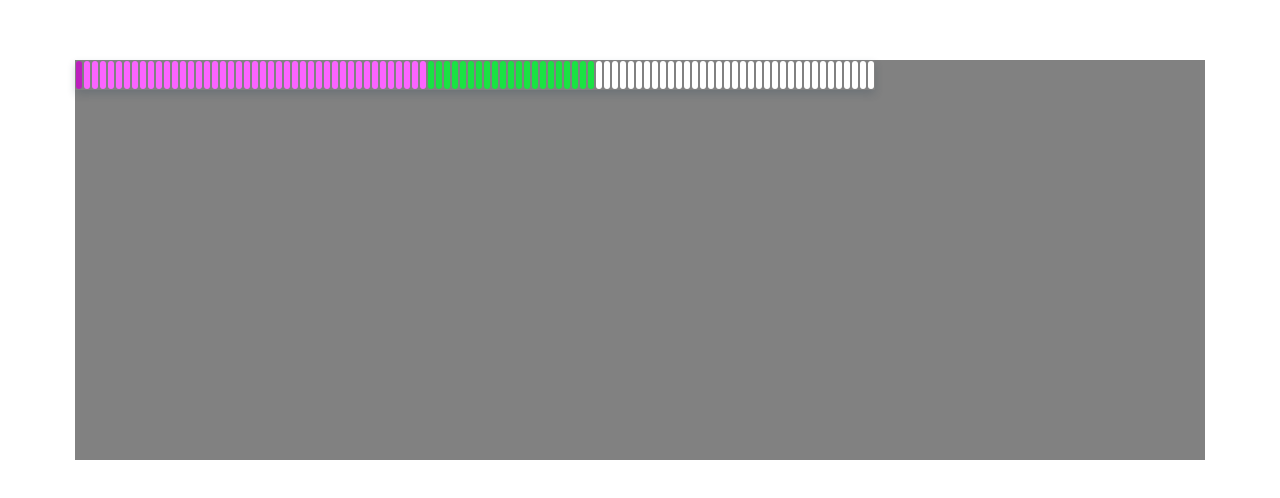
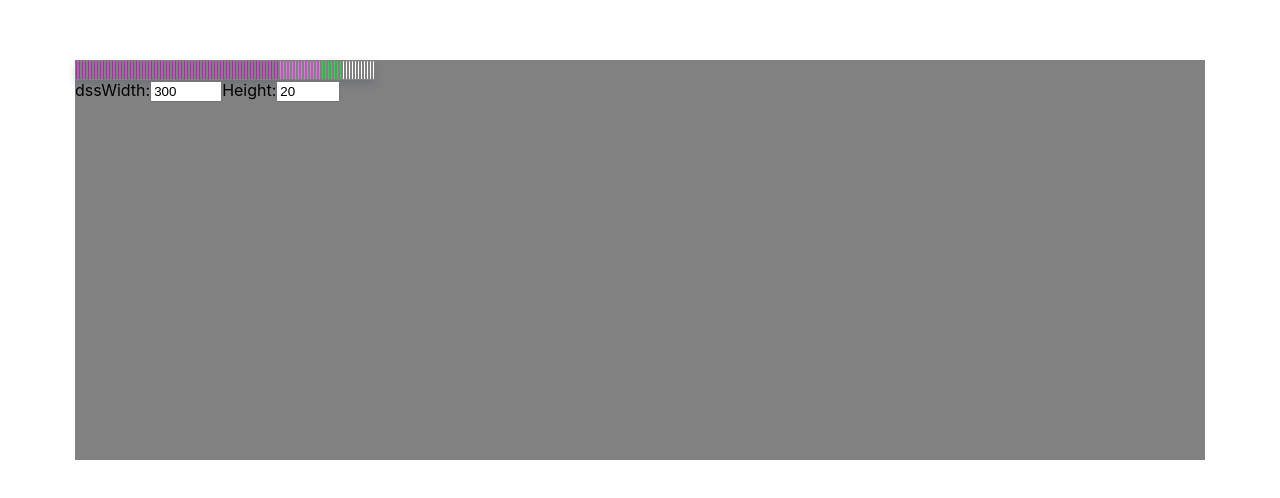
Before and after one commit to SergeyKiselev2001/trood-test-task, a React (Create React App) app: page / in a window 1280 px wide. Shown: the part 140-638 px from the top of the page. Built offline with nearby package versions, Linux system fonts and the light colour scheme.

Commit message:
redux integration

```diff
--- a/package.json
+++ b/package.json
@@ -3,6 +3,7 @@
   "version": "0.1.0",
   "private": true,
   "dependencies": {
+    "@reduxjs/toolkit": "^1.8.5",
     "@testing-library/jest-dom": "^5.16.5",
     "@testing-library/react": "^13.4.0",
     "@testing-library/user-event": "^13.5.0",
--- a/src/App.js
+++ b/src/App.js
@@ -1,11 +1,16 @@
 import './styles/App.css';
 import ProgressBar from './components/ProgressBar';
 import classes from './styles/style.module.css'
+import Inputs from './components/Inputs';
+import { useSelector } from 'react-redux';
 
 const App = () => {
 
+  const params = useSelector(store => store.paramsReducer)
+
+
   const items = [
-    {name: 'Sold', color: '#BD1FBE', value: 0.3},
+    {name: 'Sold', color: '#BD1FBE', value: 465},
     {name: 'Got free', color: '#FC64FF', value: 94},
     {name: 'Burned', color: '#1AE243', value: 45},
     {name: 'Free float', color: '#fff', value: 80},
@@ -14,7 +19,8 @@ const App = () => {
   return (
     <div className="App">
       <div className={classes.content}>
-        <ProgressBar items={items} height={30} width={800} />
+        <ProgressBar items={items} height={params.height} width={params.width} />
+        <Inputs />
       </div>
     </div>
   );
--- /dev/null
+++ b/src/components/Inputs.jsx
@@ -0,0 +1,41 @@
+import { useDispatch, useSelector } from "react-redux";
+import { changeHeight, changeWidth } from "../redux/actionCreators";
+
+const Inputs = () => {
+    const dispatch = useDispatch();
+    const paramsObj = useSelector((store) => store.paramsReducer);
+
+    const widthHandle = (e) => dispatch(changeWidth(e.target.value));
+    const heightHandle = (e) => dispatch(changeHeight(e.target.value));
+
+    return (
+        <form>
+            dss
+            <label>
+                Width:
+                <input
+                    type="number"
+                    name="width"
+                    onChange={widthHandle}
+                    value={paramsObj?.width}
+                    min={250}
+                    max={1000}
+                    step={10}
+                />
+            </label>
+            <label>
+                Height:
+                <input
+                    type="number"
+                    name="height"
+                    onChange={heightHandle}
+                    value={paramsObj?.height}
+                    min={10}
+                    max={100}
+                />
+            </label>
+        </form>
+    );
+};
+
+export default Inputs;
--- a/src/index.js
+++ b/src/index.js
@@ -1,11 +1,13 @@
 import React from 'react';
 import ReactDOM from 'react-dom/client';
+import { Provider } from 'react-redux';
 import App from './App';
 import './index.css';
+import { store } from './redux/store';
 
 const root = ReactDOM.createRoot(document.getElementById('root'));
 root.render(
-  <React.StrictMode>
+  <Provider store={store}>
     <App />
-  </React.StrictMode>
+  </Provider>
 );
--- /dev/null
+++ b/src/redux/actionCreators.js
@@ -0,0 +1,12 @@
+export const CHANGE_HEIGHT = 'paramsReducer/change height'
+export const CHANGE_WIDTH = 'paramsReducer/change width'
+
+export const changeHeight = (payload) => ({
+    payload,
+    type: CHANGE_HEIGHT
+})
+
+export const changeWidth = (payload) => ({
+    payload,
+    type: CHANGE_WIDTH
+})
--- /dev/null
+++ b/src/redux/reducers/paramsReducer.js
@@ -0,0 +1,19 @@
+import { CHANGE_HEIGHT, CHANGE_WIDTH } from "../actionCreators";
+
+const initialState = {
+    width: 300,
+    height: 20,
+};
+
+export const paramsReducer = (state = initialState, action) => {
+
+    switch (action.type) {
+        case CHANGE_WIDTH:
+            return { ...state, width: Number(action.payload) };
+        case CHANGE_HEIGHT:
+            return { ...state, height: Number(action.payload) };
+
+        default:
+            return state;
+    }
+};
--- /dev/null
+++ b/src/redux/store.js
@@ -0,0 +1,8 @@
+import { configureStore } from '@reduxjs/toolkit'
+import { paramsReducer } from './reducers/paramsReducer'
+
+export const store = configureStore({
+    reducer: {
+        paramsReducer
+    }
+})
```
Also changed, not shown: 1 other file (tests, documents, lock files or other folders).
